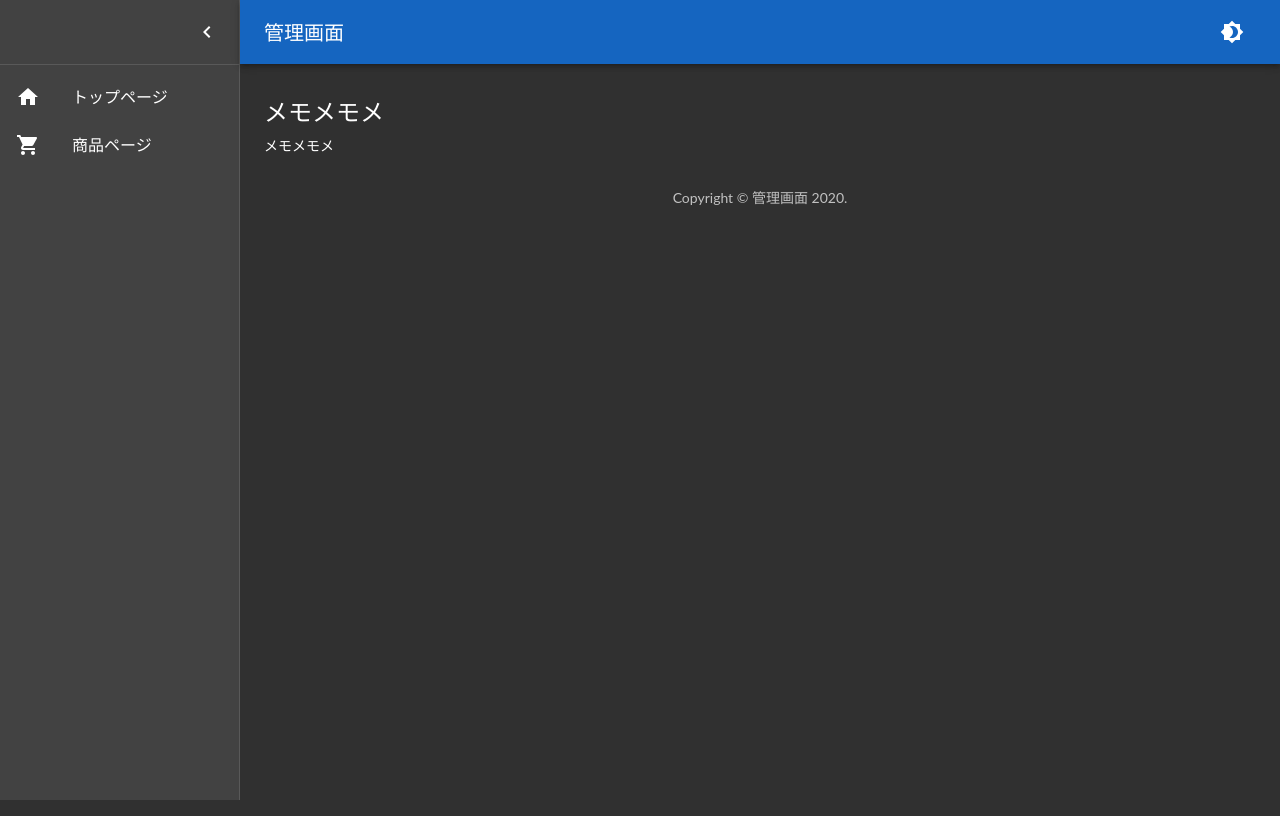
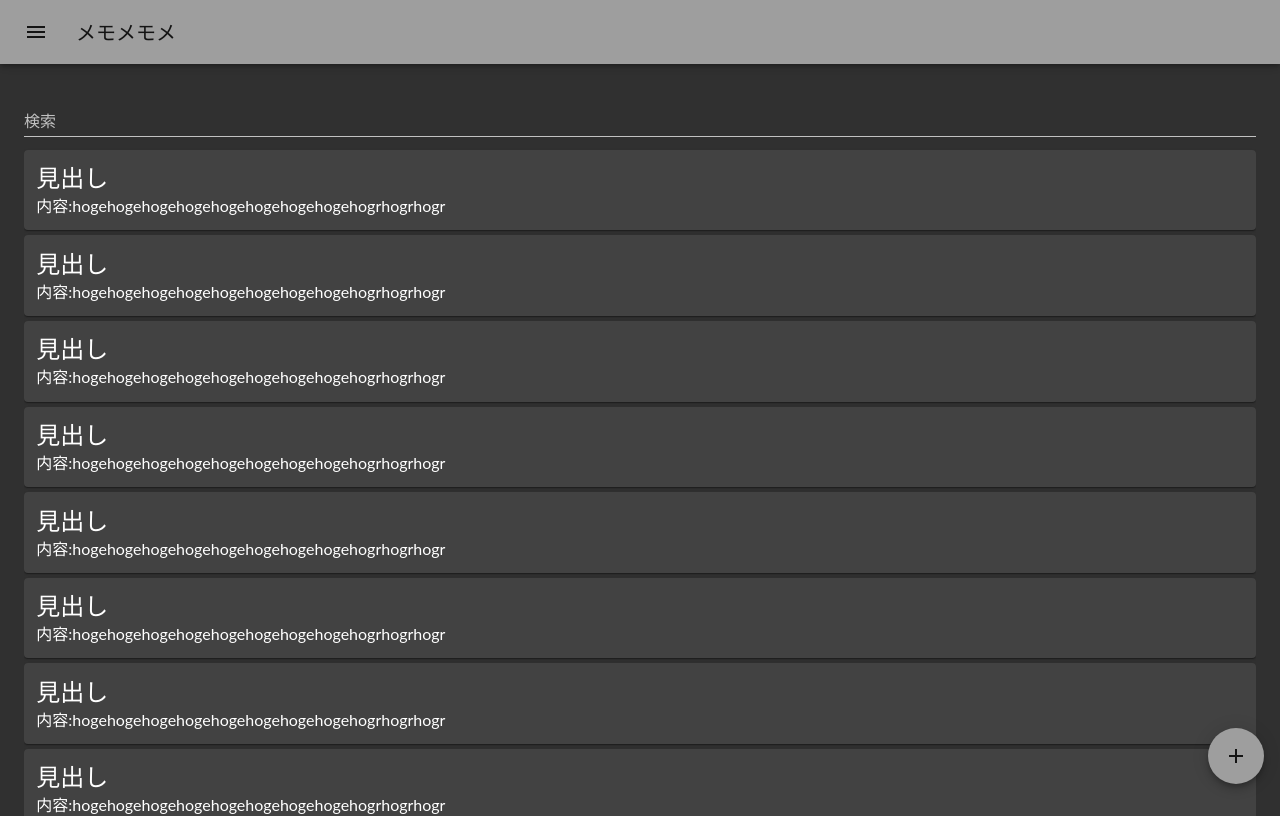
Before and after one commit to SeiyaIwabuchi/ReactFlaskPractice1, a React (Create React App) app in the folder front/: page / in a window 1280 px wide. Shown: the top 816 px of the page. Built offline with nearby package versions, Linux system fonts and the light colour scheme.

Commit message:
公開用ページ更新

```diff
--- a/front/src/index.tsx
+++ b/front/src/index.tsx
@@ -6,7 +6,7 @@
 import reportWebVitals from './reportWebVitals';
 import { BrowserRouter as Router, Route, Switch } from "react-router-dom";
 
-ReactDOM.render(
+/*ReactDOM.render(
   <React.StrictMode>
     <Router>
       <Switch>
@@ -23,6 +23,14 @@
   </React.StrictMode>,
   document.getElementById('root')
 );
+*/
+
+ReactDOM.render(
+  <React.StrictMode>
+    <App/>
+  </React.StrictMode>,
+  document.getElementById('root')
+);
 
 // If you want to start measuring performance in your app, pass a function
 // to log results (for example: reportWebVitals(console.log))
```
Also changed, not shown: 19 other files (tests, documents, lock files or other folders).
